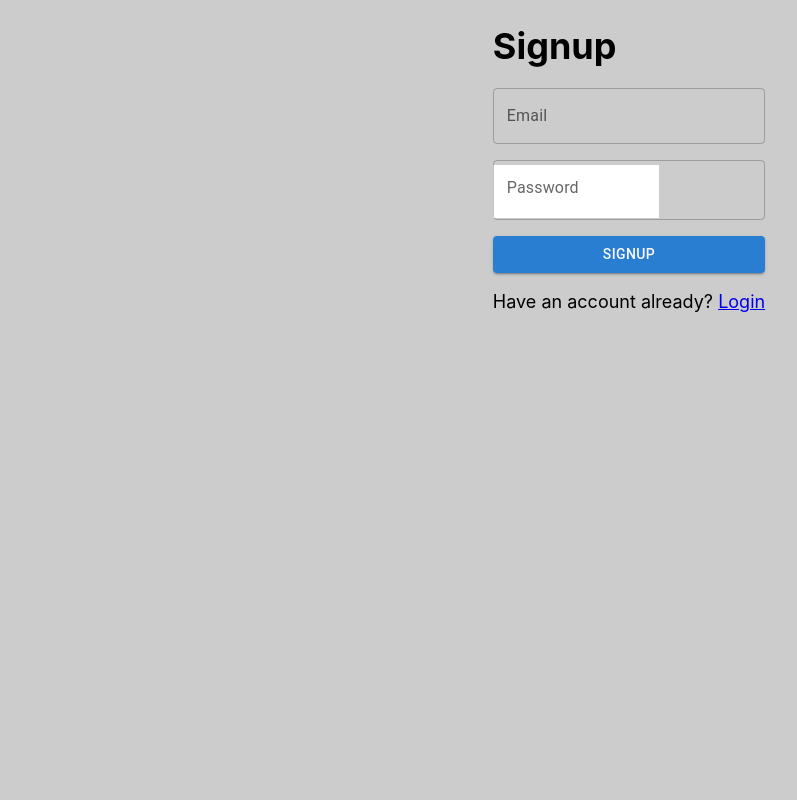
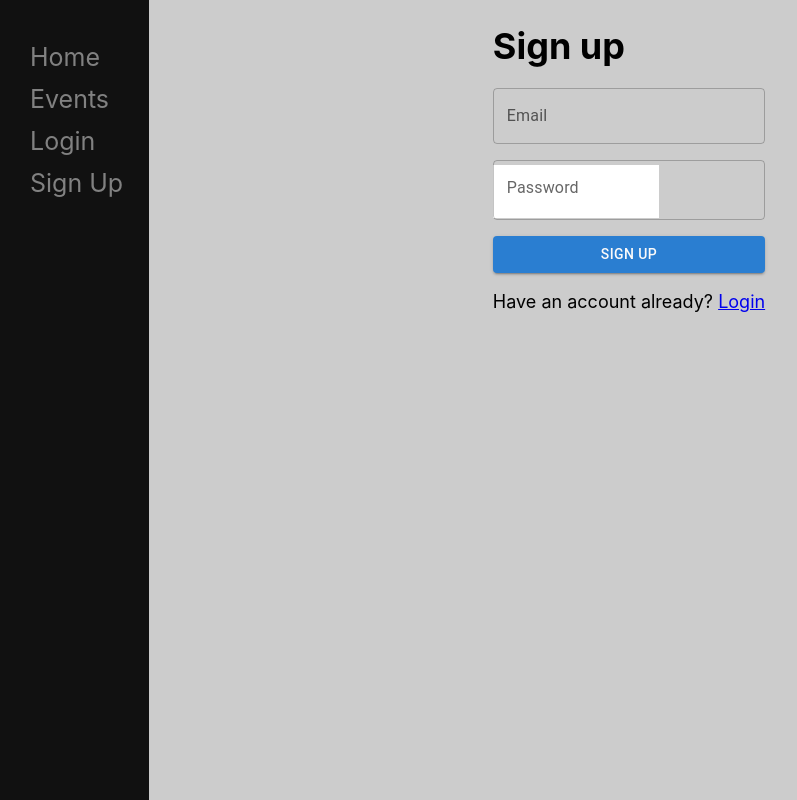
Before and after one commit to t0md4n/cs3528bravo, a React (Create React App) app in the folder client/: page /signup in a window 1280 px wide. Shown: the whole page, without its empty margins (11-808 px from the left). Built offline with nearby package versions, Linux system fonts and the light colour scheme; what realm-web would draw is missing.

Commit message:
fixed navbar, removed old files and updated paths

```diff
--- a/client/src/App.js
+++ b/client/src/App.js
@@ -1,45 +1,44 @@
 import React from 'react';
 import { UserProvider } from "./contexts/user.context";
+import { BrowserRouter } from 'react-router-dom';
+
 // import axios from 'axios';
 import "./index.css";
 import './App.css';
 import {
   BrowserRouter as Router,
-  Switch,
   Route,
   Routes
 
 } from "react-router-dom";
-import {BrowserRouter} from 'react-router-dom';
 
-
-import { Events } from './components/Events';
-import { Navbar } from './components/Navbar';
+import Navbar from "./pages/Navbar.page";
 import Home from "./pages/Home.page";
 import Login from "./pages/Login.page";
 import PrivateRoute from "./pages/PrivateRoute.page";
 import Signup from "./pages/Signup.page";
+import Events from "./pages/Events.page";
 
 function App() {
   return (
     <BrowserRouter>
       {/* We are wrapping our whole app with UserProvider so that */}
       {/* our user is accessible through out the app from any page*/}
+      < Navbar />
       <UserProvider>
         <Routes>
           <Route exact path="/login" element={<Login />} />
           <Route exact path="/signup" element={<Signup />} />
-          <Route path='/events' component={Events} />
+          <Route exact path="/events" element={<Events/> } />
           {/* We are protecting our Home Page from unauthenticated */}
           {/* users by wrapping it with PrivateRoute here. */}
           <Route element={<PrivateRoute />}>
             <Route exact path="/" element={<Home />} />
-          </Route>
+            </Route>
         </Routes>
       </UserProvider>
     </BrowserRouter>
   );
  }
 
-
 export default App;
--- a/client/src/components/Home.js
+++ /dev/null
@@ -1,5 +0,0 @@
-import React from 'react';
-
-export const Home = () => {
-  return <h2>Home</h2>;
-}
--- a/client/src/components/SignUp.js
+++ /dev/null
@@ -1,5 +0,0 @@
-import React from 'react';
-
-export const SignUp = () => {
-  return <h2>Sign Up</h2>;
-}
--- a/client/src/pages/Home.page.js
+++ b/client/src/pages/Home.page.js
@@ -22,7 +22,7 @@ export default function Home() {
 
  return (
    <>
-     <h1>Welcome</h1>
+     <h1>Welcome you are now logged in</h1>
      <Button variant="contained" onClick={logOut}>Logout</Button>
    </>
  )
--- a/client/src/pages/Login.page.js
+++ b/client/src/pages/Login.page.js
@@ -97,7 +97,7 @@ const Login = () => {
    <Button variant="contained" color="primary" onClick={onSubmit}>
      Login
    </Button>
-   <p>Don't have an account? <Link to="/signup">Signup</Link></p>
+   <p>Don't have an account? <Link to="/signup">Sign up</Link></p>
  </form>
 }
 
--- a/client/src/components/Navbar.js
+++ b/client/src/pages/Navbar.page.js
@@ -1,8 +1,8 @@
-import './css/navbar.css'
+import '../components/css/navbar.css'
 import React from 'react';
 import { Link } from "react-router-dom";
 
-export const Navbar = () => {
+ const Navbar = () => {
   return (
       <nav>
         <ul>
@@ -10,15 +10,17 @@ export const Navbar = () => {
             <Link to="/">Home</Link>
           </li>
           <li>
-            <Link to="/events">Events</Link>
+            <Link to="/events.page">Events</Link>
           </li>
           <li>
-            <Link to="/login">Login</Link>
+            <Link to="/login.page">Login</Link>
           </li>
           <li>
-            <Link to="/signUp">Sign Up</Link>
+            <Link to="/signup.page">Sign Up</Link>
           </li>
         </ul>
       </nav>
     );
-  }
+ }
+
+export default Navbar;
--- a/client/src/pages/Signup.page.js
+++ b/client/src/pages/Signup.page.js
@@ -41,7 +41,7 @@ const Signup = () => {
  };
 
  return <form style={{ display: "flex", flexDirection: "column", maxWidth: "300px", margin: "auto" }}>
-   <h1>Signup</h1>
+   <h1>Sign up</h1>
    <TextField
      label="Email"
      type="email"
@@ -61,7 +61,7 @@ const Signup = () => {
      style={{ marginBottom: "1rem" }}
    />
    <Button variant="contained" color="primary" onClick={onSubmit}>
-     Signup
+     Sign up
    </Button>
    <p>Have an account already? <Link to="/login">Login</Link></p>
  </form>
```
Also changed, not shown: client/src/components/Login.js (deleted, +0 -23 lines), client/src/pages/Events.page.js (renamed from client/src/components/Events.js, +6 -2 lines), 1 other file (tests, documents, lock files or other folders).
